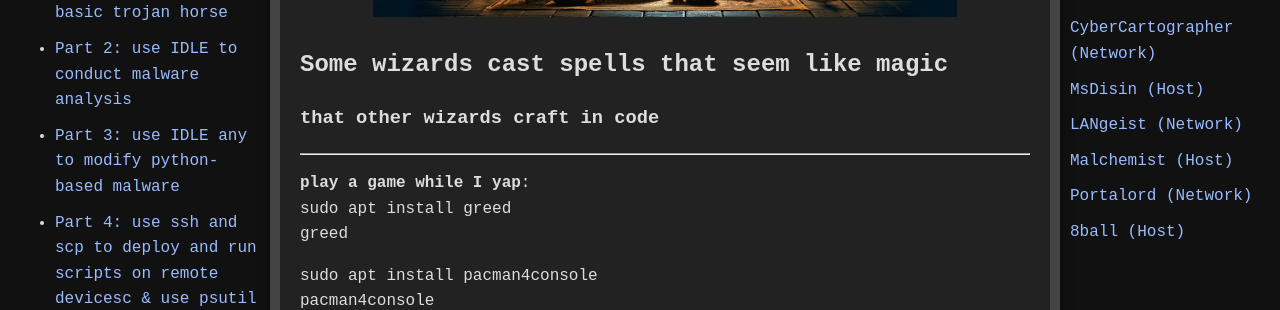
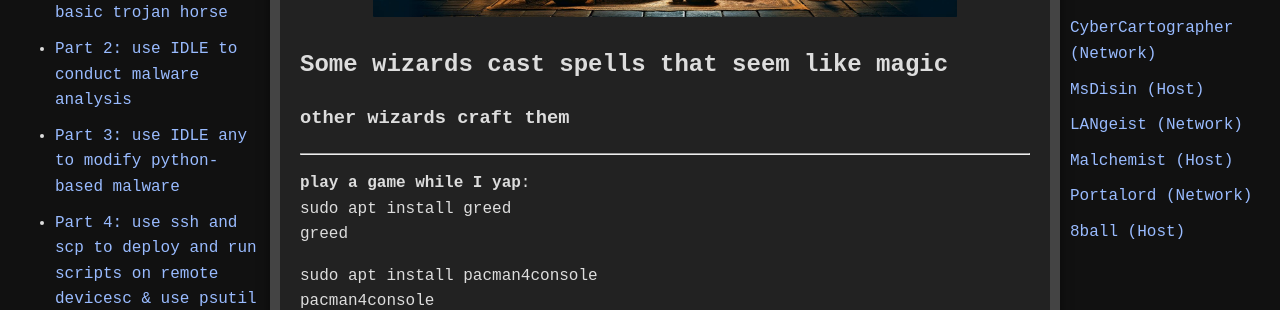
Before and after one commit to jboyce1/ppsCTF, a Jekyll site: the page built from classes/MALchemist/MALchemist.md, in a window 1280 px wide and 900 px high, scrolled down 381 px. Shown: the part 153-463 px from the top of the window. Built offline with Jekyll 4.4.1, drawn with Linux system fonts in a browser that asks for light colours.

Commit message:
Update MALchemist.md

```diff
--- a/classes/MALchemist/MALchemist.md
+++ b/classes/MALchemist/MALchemist.md
@@ -14,7 +14,7 @@ title: MALchemist
 </div>
 
 ## Some wizards cast spells that seem like magic
-### that other wizards craft in code
+### other wizards craft them
 ---
 **play a game while I yap**:
 sudo apt install greed
```
